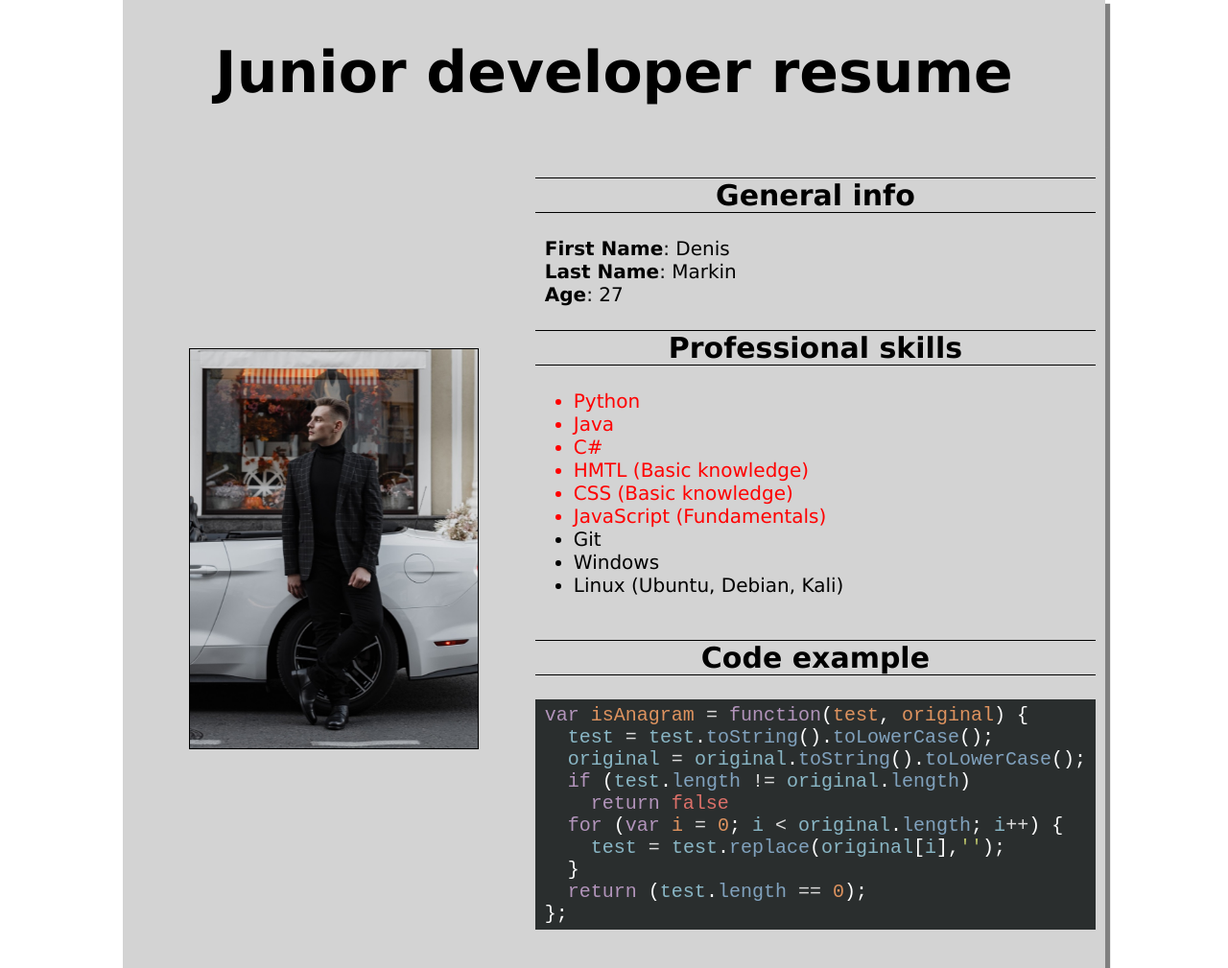
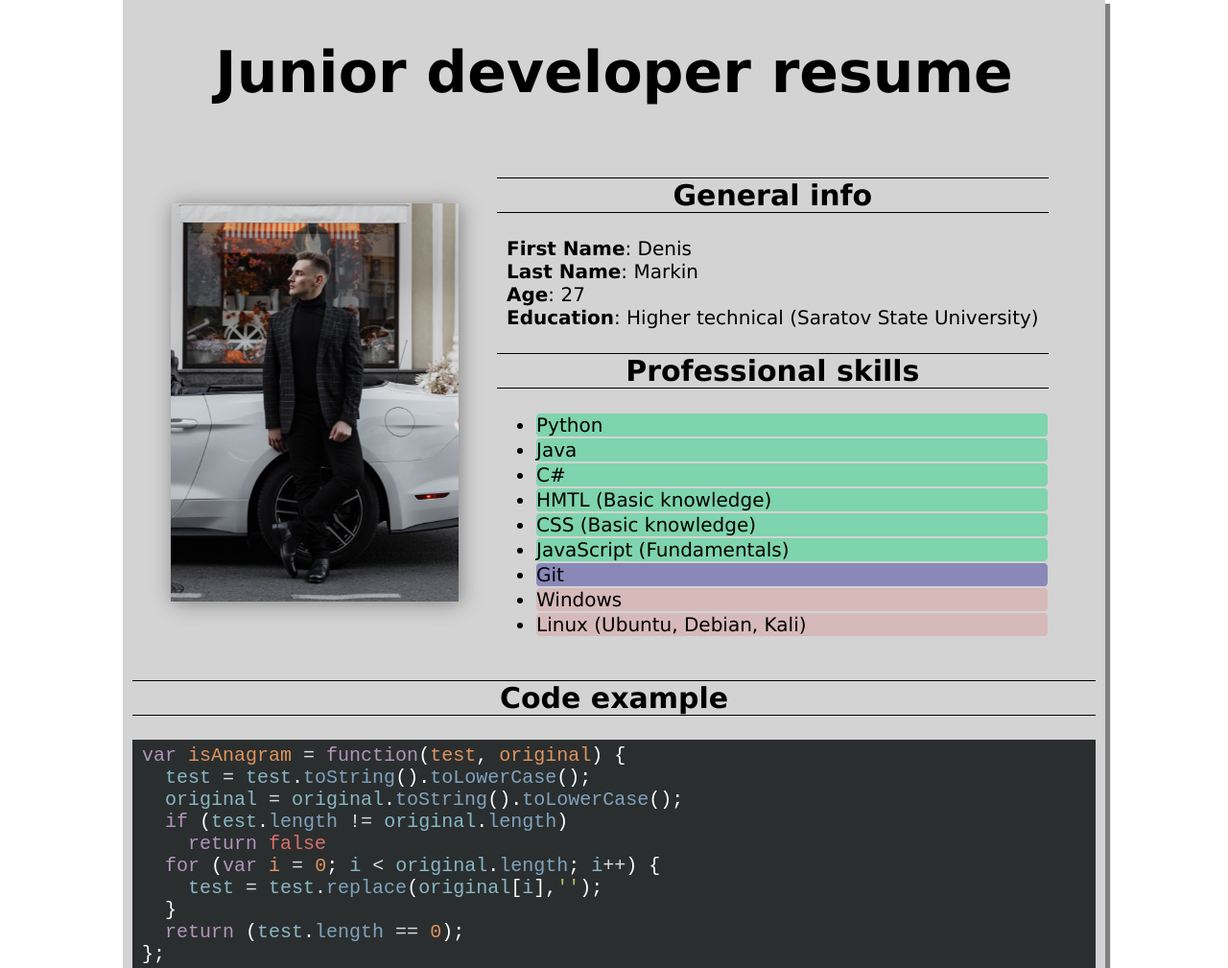
Before and after one commit to denismark94/rsschool-cv, a plain HTML site: page index.html in a window 1280 px wide. Shown: the top 1009 px of the page at 96% size. Drawn offline with Linux system fonts and the light colour scheme.

Commit message:
feat: implement flex model

```diff
--- a/index.html
+++ b/index.html
@@ -8,19 +8,21 @@
 <body>
   <header><h1>Junior developer resume</h1></header>
   <main>
+    <article class="general">
       <figure class="photo">
         <img src="./img/profile.jpg" alt="Profile logo" width="300px">
       </figure>
-
-    <article class=name>
+      <section class="gentext">
+        <section class="name">
           <h2>General info</h2>
           <p>
             <b>First Name</b>: Denis<br>
             <b>Last Name</b>: Markin<br>
-        <b>Age</b>: 27
+            <b>Age</b>: 27<br>
+            <b>Education</b>: Higher technical (Saratov State University)
           </p>
-    </article>
-    <article class="skills">
+        </section>
+        <section class="skills">
           <h2>Professional skills</h2>
           <ul>
             <li class="pr-lang">Python</li>
@@ -33,6 +35,8 @@
             <li class="OS">Windows</li>
             <li class="OS">Linux (Ubuntu, Debian, Kali)</li>
           </ul>
+        </section>
+      </section>
     </article>
     <article class="examples">
       <h2>Code example</h2>
--- a/style.css
+++ b/style.css
@@ -1,9 +1,9 @@
 body {
-  display: grid;
+  display: flex;
+  flex-direction: column;
   max-width: 1024px;
   font-size: 20px;
   font-family: Verdana, Geneva, Tahoma, sans-serif;
-  grid-template: repeat(1, auto) / 1fr;
   margin: 0 auto;
 }
 
@@ -19,8 +19,6 @@ h5 { display: inline; }
 p { margin: 0 10px; }
 
 header {
-  grid-column: 1;
-  grid-row: 1;
   font-size: 30px;
   text-align: center;
   background-color:lightgrey;
@@ -28,45 +26,50 @@ header {
 }
 
 main {
-  grid-row: 2;
-  grid-column: 1;
   padding: 10px;
-  grid-template: repeat(6, auto) / 1fr 1fr;
-  display: grid;
+  display: flex;
+  flex-direction: column;
   background-color:lightgrey;
   box-shadow: 5px 4px 1px grey;
 }
 
+.general {
+  display: flex;
+  flex-direction: row;
+}
 .photo {
-  grid-row: 2 / span 3;
-  grid-column: 1;
   align-self: center;
   justify-self: center;
 }
 
 .photo > img {
-  border-style: solid;
-  border-width: thin;
+  box-shadow: 2px 2px 20px grey;
 }
 
-.name {
-  grid-row: 2;
-  grid-column: 2;
+.gentext {
   font-size: 20px;
 }
 
-.skills {
-  grid-row: 3;
-  grid-column: 2;
-  font-size: 20px;
-}
 .skills > h4 {
   min-width: 255px;
   margin: 0 10px;
 }
 
+.skills li {
+  border: 1px solid lightgrey;
+  border-radius: 5px;
+}
+
 .pr-lang {
-  color: red;
+  background-color: rgb(126, 212, 172);
+}
+
+.technology {
+  background-color: rgb(137, 136, 184);
+}
+
+.OS {
+  background-color: rgb(214, 185, 185);
 }
 
 .examples {
```
Lines whose indentation alone changed are shown as unchanged.
